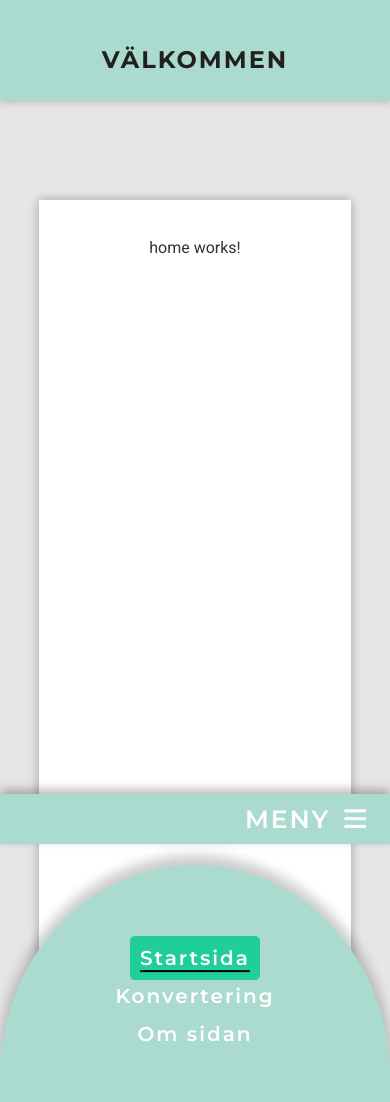
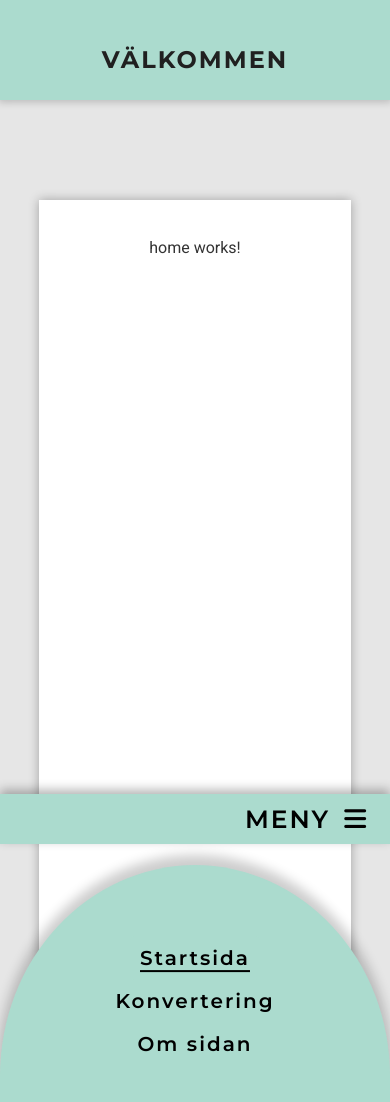
Before and after one commit to iswe2301/typescript-moment3, an Angular app: page /home in a window 390 px wide. Shown: the top 1102 px of the page. Built offline with nearby package versions, Linux system fonts and the light colour scheme.

Commit message:
Justerat styling (färger) i mobilmenyn.

```diff
--- a/src/app/mobile-menu/mobile-menu.component.scss
+++ b/src/app/mobile-menu/mobile-menu.component.scss
@@ -43,7 +43,7 @@
     // Styling för menyknappen
     .menu-toggle {
         background-color: abstracts.$mobile-nav-color;
-        color: white !important;
+        color: rgb(0, 0, 0) !important;
         border: none;
         cursor: pointer;
         @include abstracts.heading-style(2.5rem, 2.5rem, 600);
@@ -81,7 +81,7 @@
             margin-top: 8rem;
 
             li {
-                margin: 1rem 0;
+                margin: 1.5rem 0;
 
                 a {
                     font-size: 2rem;
@@ -90,7 +90,7 @@
                     letter-spacing: 0.2rem;
                     text-decoration: none;
                     padding: 1rem;
-                    color: abstracts.$light-text-color;
+                    color: abstracts.$basic-black;
 
                     &:active {
                         color: abstracts.$basic-black;
@@ -108,7 +108,7 @@
 
     .active {
         color: abstracts.$light-text-color;
-        background-color: abstracts.$link-color;
+        background-color: abstracts.$mobile-nav-color;
         text-decoration: underline !important;
         text-decoration-color: abstracts.$basic-black !important;
         text-underline-offset: 0.5rem;
```
